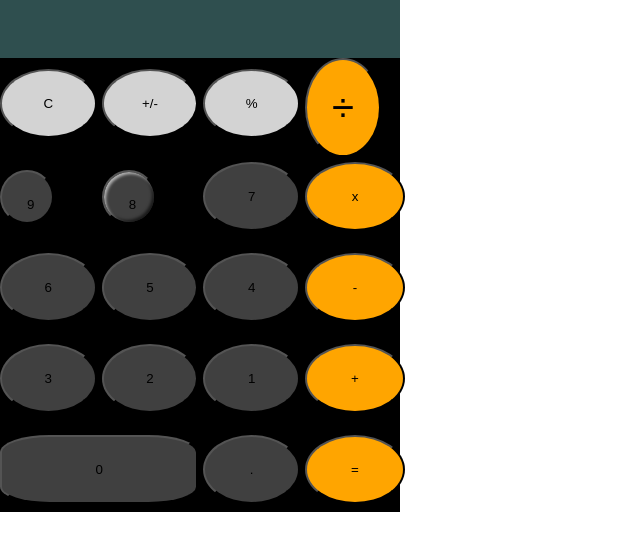
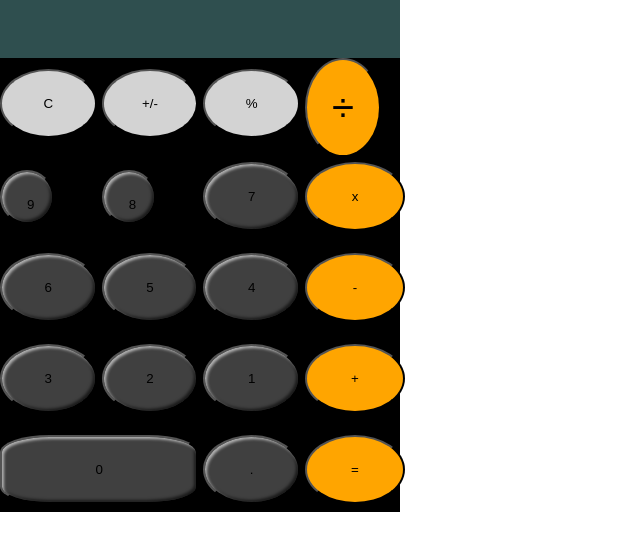
Before and after one commit to kirstytheproud/calculator-challenge, a plain HTML site: page index.html in a window 1280 px wide. Shown: the part 88-638 px from the top of the page, without its empty margins (0-640 px from the left). Drawn offline with Linux system fonts and the light colour scheme.

Commit message:
added button box shadows to number buttons

```diff
--- a/style.scss
+++ b/style.scss
@@ -98,12 +98,14 @@ grid-gap: 5px;
                 background-color: $buttons-number-colour;
                 border-radius: 50%;
                 padding: $button-padding;
+                box-shadow: $button-box-shadow;
 
                }
 
                .button__number--8 {
                 height: 30px;
                 width: 30px;
+                text-align: center;
                 background-color: $buttons-number-colour;
                 border-radius: 50%;
                 padding: $button-padding;
@@ -114,41 +116,48 @@ grid-gap: 5px;
                 background-color: $buttons-number-colour;
                 border-radius: 50%;
                 padding: $button-padding;
+                box-shadow: $button-box-shadow;
                }
                .button__number--6{
                 background-color: $buttons-number-colour;
                 border-radius: 50%;
                 padding: $button-padding;
+                box-shadow: $button-box-shadow;
 
                }
                .button__number--5{
                 background-color: $buttons-number-colour;
                 border-radius: 50%;
                 padding: $button-padding;
+                box-shadow: $button-box-shadow;
 
                }
                .button__number--4{
                 background-color: $buttons-number-colour;
                 border-radius: 50%;
                 padding: $button-padding;
+                box-shadow: $button-box-shadow;
 
                }
                .button__number--3{
                 background-color: $buttons-number-colour;
                 border-radius: 50%;
                 padding: $button-padding;
+                box-shadow: $button-box-shadow;
 
                }
                .button__number--2{
                 background-color: $buttons-number-colour;
                 border-radius: 50%;
                 padding: $button-padding;
+                box-shadow: $button-box-shadow;
 
                }
                .button__number--1{
                 background-color: $buttons-number-colour;
                 border-radius: 50%;
                 padding: $button-padding;
+                box-shadow: $button-box-shadow;
 
                }
 
@@ -157,11 +166,13 @@ grid-gap: 5px;
                 border-radius: 25%;
                 grid-area: 4/1/5/3;
                 padding: $button-padding;
+                box-shadow: $button-box-shadow;
                }
                .button__number--decimal{
                 background-color: $buttons-number-colour;
                 border-radius: 50%;
                 padding: $button-padding;
+                box-shadow: $button-box-shadow;
 
                }
 
```
Also changed, not shown: style.css, 1 other file.
